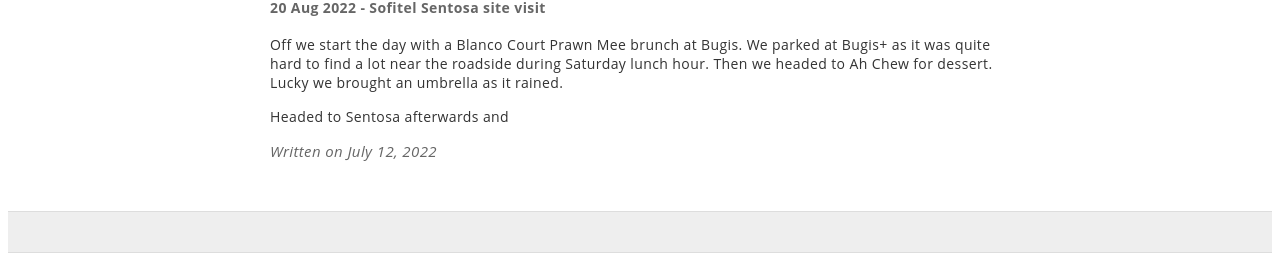
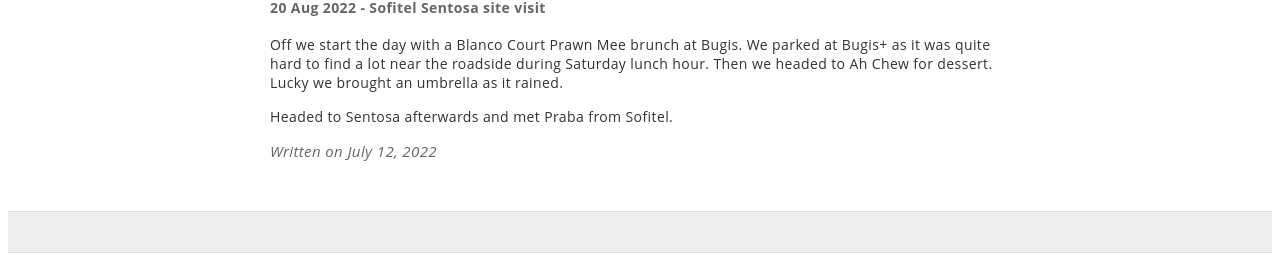
Before and after one commit to ourcarus/casadelagom, a Jekyll site: the page built from _posts/2022-07-12-Wedding Preparations.md, in a window 1280 px wide. Shown: the part 1221-1479 px from the top of the page. Built offline with Jekyll 4.4.1, drawn with Linux system fonts in a browser that asks for light colours; our own code applies the rules of GitHub Pages for plain Markdown files.

Commit message:
Update 2022-07-12-Wedding Preparations.md

```diff
--- a/_posts/2022-07-12-Wedding Preparations.md
+++ b/_posts/2022-07-12-Wedding Preparations.md
@@ -35,4 +35,4 @@
 #### 20 Aug 2022 - Sofitel Sentosa site visit
 Off we start the day with a Blanco Court Prawn Mee brunch at Bugis. We parked at Bugis+ as it was quite hard to find a lot near the roadside during Saturday lunch hour. Then we headed to Ah Chew for dessert. Lucky we brought an umbrella as it rained.
 
-Headed to Sentosa afterwards and
+Headed to Sentosa afterwards and met Praba from Sofitel.
```
